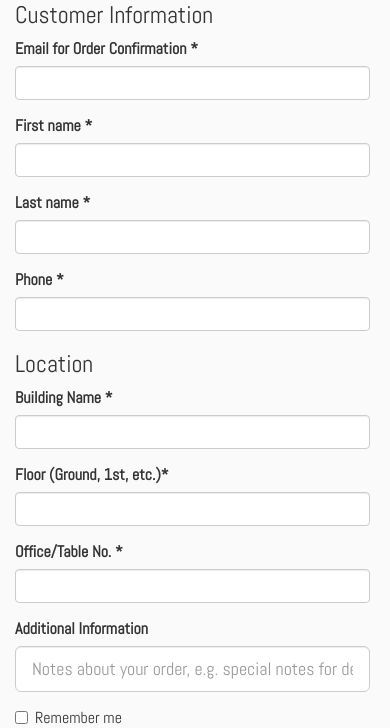
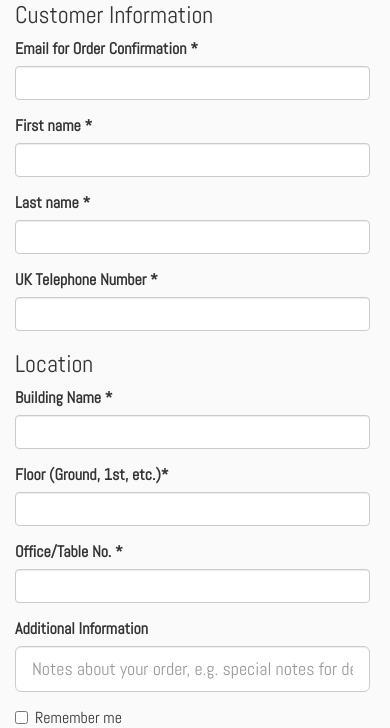
Before and after one commit to David-Abidoye/Sky-Munch, a Flask app: page /checkout in a window 390 px wide. Shown: the part 172-900 px from the top of the page. Run offline with Flask 3, Linux system fonts and the light colour scheme; some libraries are stand-ins or nearby versions.

Commit message:
Update Telephone Number Length

```diff
--- a/application/templates/checkout.html
+++ b/application/templates/checkout.html
@@ -22,8 +22,8 @@
                     <input type="text" class="form-control" id="last_name" name="last_name" required>
                 </div>
                 <div class="form-group">
-                    <label for="phone_no">Phone *</label>
-                    <input type="tel" class="form-control" id="phone_no" name="phone_no" required>
+                    <label for="phone_no">UK Telephone Number *</label>
+                    <input type="tel" class="form-control" id="phone_no" name="phone_no" pattern="\d{11}" maxlength="11" minlength="11" required>
                 </div>
                 <h3>Location</h3>
                 <div class="form-group">
```
